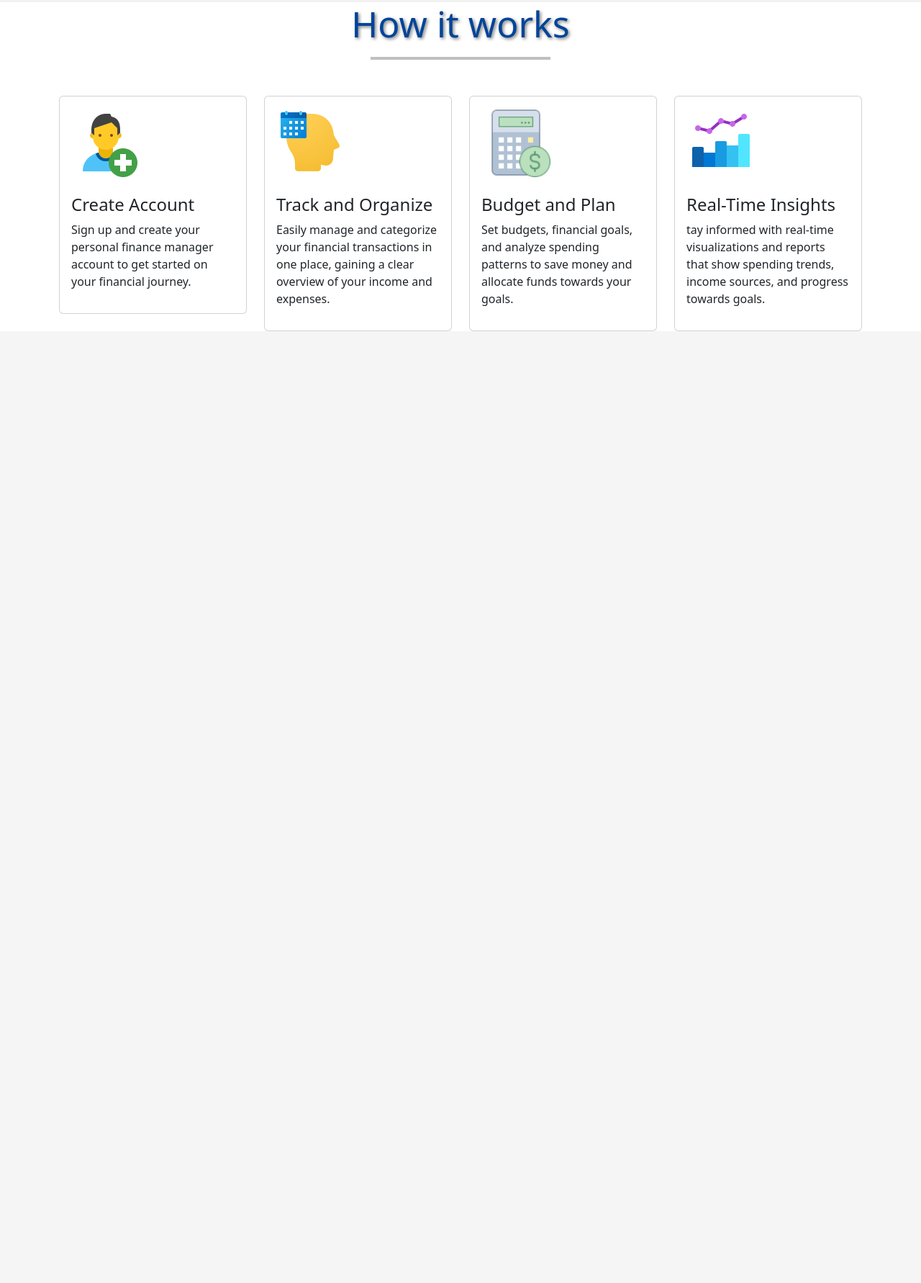
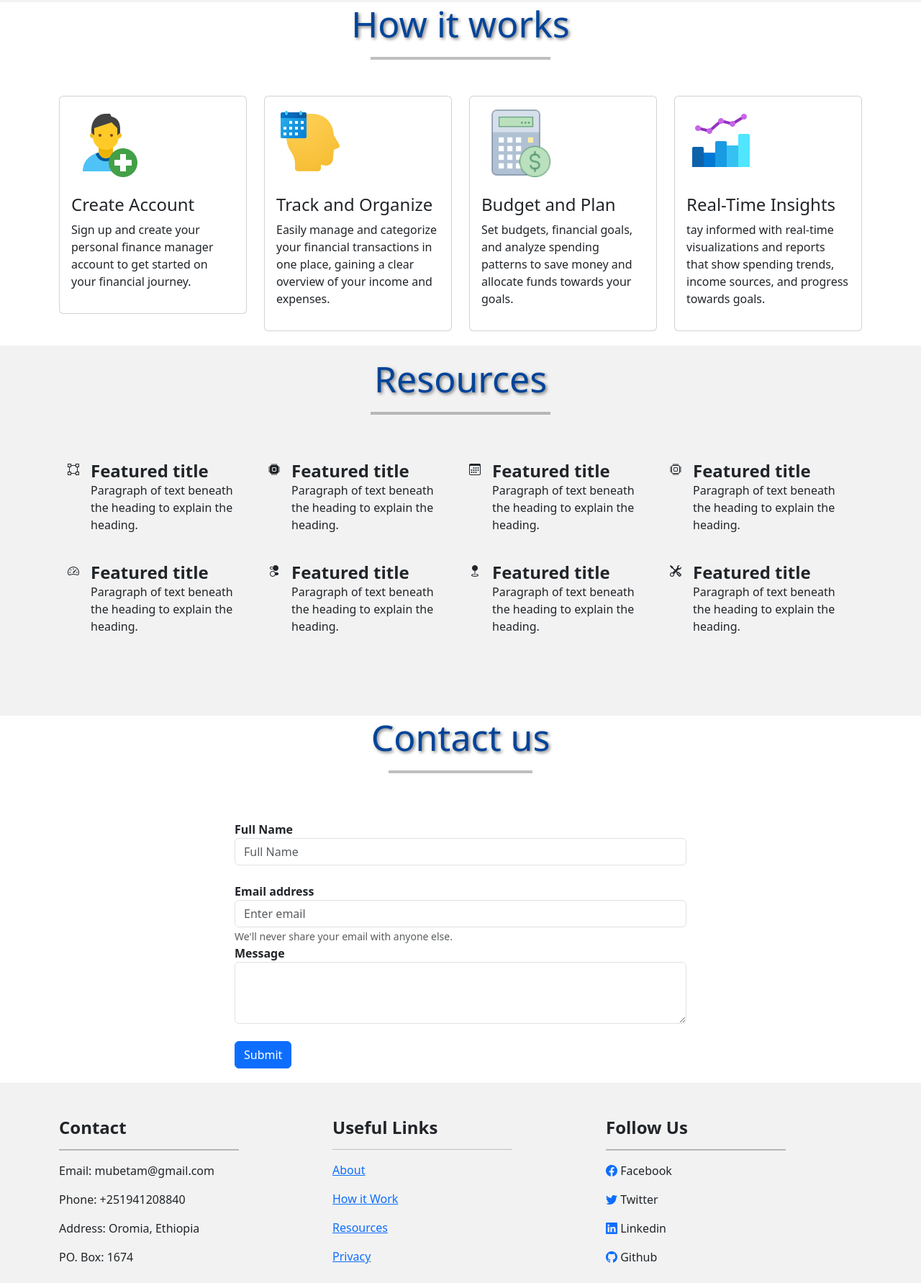
Before and after one commit to mube1234/perfm, a Django app: page / in a window 1280 px wide. Shown: the part 1117-2899 px from the top of the page at 72% size. Before the commit the page ends 1577 px from the top, so only its background shows below. Run offline with Django 4.2, Linux system fonts and the light colour scheme; some libraries are stand-ins or nearby versions.

Commit message:
'index_updated'

```diff
--- a/finance/templates/finance/base.html
+++ b/finance/templates/finance/base.html
@@ -15,6 +15,8 @@
 
       <link rel="stylesheet" type="text/css" href="{% static 'css/styles.css' %}">
       <script src="{% static 'js/main.js' %}"></script>
+
+
 
 
     </head>
--- a/finance/templates/finance/index.html
+++ b/finance/templates/finance/index.html
@@ -41,7 +41,7 @@
    </section>
   </div>
      {% comment %} section how it works {% endcomment %}
-     <section class='how_it_work' id='how_it_work' style='background:#fff'>
+     <section class='how_it_work' id='how_it_work' style='background:#fff;padding-bottom:20px'>
       <center><h1 style='color:#004499;margin-top:10px;'>How it works</h1>
         <hr style='border:2px solid black;width:250px;'></center>
       <div class='container'>
@@ -86,5 +86,144 @@
       </div>
     </div>
    </section>
+{% comment %} resources {% endcomment %}
+  <section class='resources' id='resources'>
+   <div class="container px-4 mt-3" id="icon-grid">
+    <center><h1 style='color:#004499;margin-top:10px;'>Resources</h1>
+      <hr style='border:2px solid black;width:250px;'></center>
 
+    <div class="row row-cols-1 row-cols-sm-2 row-cols-md-3 row-cols-lg-4 g-4 py-5">
+      <div class="col d-flex align-items-start">
+        <i class=" bi-bounding-box flex-shrink-0 me-3" width="1.75em" height="1.75em"></i>
+        <div>
+          <h3 class="fw-bold mb-0 fs-4">Featured title</h3>
+          <p>Paragraph of text beneath the heading to explain the heading.</p>
+        </div>
+      </div>
+      <div class="col d-flex align-items-start">
+        <i class="bi bi-cpu-fill flex-shrink-0 me-3" width="1.75em" height="1.75em"></i>
+        <div>
+          <h3 class="fw-bold mb-0 fs-4">Featured title</h3>
+          <p>Paragraph of text beneath the heading to explain the heading.</p>
+        </div>
+      </div>
+      <div class="col d-flex align-items-start">
+        <i class="bi bi-calendar3 flex-shrink-0 me-3" width="1.75em" height="1.75em"></i>
+        <div>
+          <h3 class="fw-bold mb-0 fs-4">Featured title</h3>
+          <p>Paragraph of text beneath the heading to explain the heading.</p>
+        </div>
+      </div>
+      <div class="col d-flex align-items-start">
+        <i class="bi bi-cpu flex-shrink-0 me-3" width="1.75em" height="1.75em"></i>
+        <div>
+          <h3 class="fw-bold mb-0 fs-4">Featured title</h3>
+          <p>Paragraph of text beneath the heading to explain the heading.</p>
+        </div>
+      </div>
+      <div class="col d-flex align-items-start">
+        <i class="bi-speedometer2 flex-shrink-0 me-3" width="1.75em" height="1.75em"></i>
+        <div>
+          <h3 class="fw-bold mb-0 fs-4">Featured title</h3>
+          <p>Paragraph of text beneath the heading to explain the heading.</p>
+        </div>
+      </div>
+      <div class="col d-flex align-items-start">
+        <i class="bi-toggles2 flex-shrink-0 me-3" width="1.75em" height="1.75em"></i>
+        <div>
+          <h3 class="fw-bold mb-0 fs-4">Featured title</h3>
+          <p>Paragraph of text beneath the heading to explain the heading.</p>
+        </div>
+      </div>
+      <div class="col d-flex align-items-start">
+        <i class="bi-geo-fill flex-shrink-0 me-3" width="1.75em" height="1.75em"></i>
+        <div>
+          <h3 class="fw-bold mb-0 fs-4">Featured title</h3>
+          <p>Paragraph of text beneath the heading to explain the heading.</p>
+        </div>
+      </div>
+      <div class="col d-flex align-items-start">
+        <i class="bi-tools flex-shrink-0 me-3" width="1.75em" height="1.75em"></i>
+        <div>
+          <h3 class="fw-bold mb-0 fs-4">Featured title</h3>
+          <p>Paragraph of text beneath the heading to explain the heading.</p>
+        </div>
+      </div>
+    </div>
+  </div>
+</section>{% comment %} end of resources {% endcomment %}
+
+{% comment %} contact form {% endcomment %}
+   <section class='contact mt-5' id='contact' style='background:#fff;padding-bottom:20px'>
+      <center><h1 style='color:#004499;'>Contact us</h1>
+        <hr style='border:2px solid black;width:200px;'>
+      </center>
+      <div class='row '>
+        <div class='col-md-3'></div>
+        <div class='col-md-6' style='margin-top:50px;'>
+          <form>
+            <div class="form-group">
+
+              <div class="form-group">
+                <label><strong>Full Name</strong></label>
+                <input type="text" class="form-control" id="" placeholder="Full Name">
+              </div><br>
+              <div class="form-group">
+                <label for="exampleInputEmail1"><strong>Email address</strong></label>
+                <input type="email" class="form-control" id="exampleInputEmail1" aria-describedby="emailHelp" placeholder="Enter email">
+                <small id="emailHelp" class="form-text text-muted">We'll never share your email with anyone else.</small>
+            </div>
+
+            <div class="form-group">
+                <label for="" class="message"><strong>Message</strong></label>
+                <textarea class="form-control" name="" id="" rows="3"></textarea>
+            </div><br>
+          </div>
+            <button type="submit" class="btn btn-primary">Submit</button>
+          </form>
+        </div>
+      </div>
+   </section>
+
+
+ {% comment %} footer {% endcomment %}
+  <section class='footer' id='footer'>
+   <div class="container " id="icon-grid">
+    <div class="row mb-2 mt-5">
+      <div class="col ">
+        <div>
+          <h4 class="fw-bold mb-0 ">Contact</h4>
+          <hr style='border:1px solid black;width:250px;'>
+          <p>Email: mubetam@gmail.com</p>
+          <p>Phone: +251941208840</p>
+          <p>Address: Oromia, Ethiopia</p>
+          <p>PO. Box: 1674</p>
+        </div>
+      </div>
+      <div class="col">
+        <div>
+          <h4 class="fw-bold mb-0 ">Useful Links</h4>
+          <hr style='border:1x solid black;width:250px;'>
+          <p><a href="">About</a></p>
+          <p><a href="">How it Work</a></p>
+          <p><a href="">Resources</a></p>
+          <p><a href="">Privacy</a></p>
+        </div>
+      </div>
+      <div class="col ">
+        <div>
+          <h4 class="fw-bold mb-0 ">Follow Us</h4>
+          <hr style='border:1px solid black;width:250px;'>
+
+          <p><a href=""><i class='bi-facebook'></i></a> Facebook</p>
+          <p><a href=""><i class='bi-twitter'></i></a> Twitter</p>
+          <p><a href=""><i class='bi-linkedin'></i></a> Linkedin</p>
+          <p><a href=""><i class='bi-github'></i></a> Github</p>
+        </div>
+      </div>
+
+
+    </div>
+  </div>
+</section>{% comment %} end of footer {% endcomment %}
 {% endblock %}
```
Also changed, not shown: finance/templates/finance/footer.html (added).
